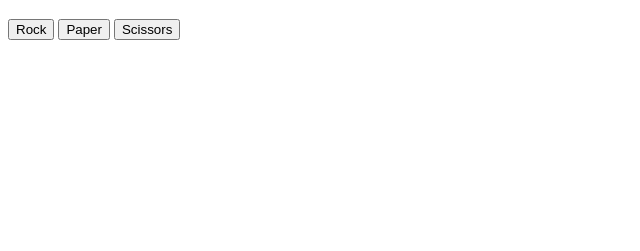
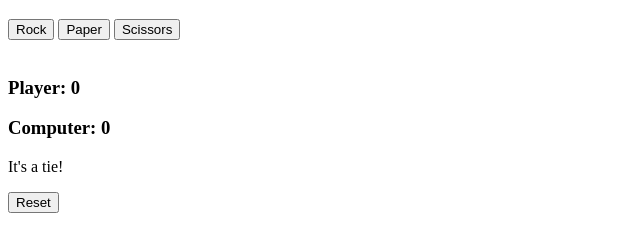
Before and after one commit to kmankan/RockPaperScissors, a plain HTML site: page index.html in a window 1280 px wide. Both pictures are taken after a click on the button "Rock". Shown: the part 61-312 px from the top of the page, without its empty margins (0-640 px from the left). Drawn offline with Linux system fonts and the light colour scheme.

Commit message:
Refreshed game interface
Buttons determine actions. Scoreboard dynamically changes. Automatic announcements depending on outcomes. Game stops when someone reaches 5 and buttons are disabled. Ability to reset the game.

```diff
--- a/index.html
+++ b/index.html
@@ -8,13 +8,24 @@
 </head>
 <body>
   <h1>Rock Paper Scissors Game</h1>
+
   <div id="choices">
     <button id="rock">Rock</button>
     <button id="paper">Paper</button>
     <button id="scissors">Scissors</button>
   </div>
 
+  <br>
 
+  <div id="scoreboard">
+  </div>
+
+  <div id="announcement">
+  </div>
+
+  <div id="reset">
+    <button id="newGame">Reset</button>
+  </div>
 
 </body>
 </html>
--- a/script.js
+++ b/script.js
@@ -30,8 +30,12 @@ function createScoreCounter() { // the robot helped me write this code
     computerWins += 1;
   }
 
-  function getScores() {
-    return `Player ${playerWins} Computer ${computerWins}`;
+  function getPlayerScore() {
+    return playerWins;
+  }
+
+  function getComputerScore() {
+    return computerWins;
   }
 
   function displayWinner() {
@@ -47,7 +51,8 @@ function createScoreCounter() { // the robot helped me write this code
   return {
     incrementPlayerWins,
     incrementComputerWins,
-    getScores,
+    getPlayerScore,
+    getComputerScore,
     displayWinner
   };
 }
@@ -105,19 +110,70 @@ function playRound(playerChoice, computerChoice, scoreCounter) {
 }
 
 function playGame() {
+  const scoreCounter = createScoreCounter(); //start the game counter
+
+  // Create scoreboard elements
+  const scoreboard = document.querySelector("#scoreboard");
+
+  const playerScore = document.createElement("h3"); //create element in DOM to track player
+  playerScore.textContent = `Player: ${scoreCounter.getPlayerScore()}`; //add player score from ScoreCounter funciton
+  scoreboard.appendChild(playerScore); //append to the scoreboard div
+
+  const computerScore = document.createElement("h3"); //same as above for Computer
+  computerScore.textContent = `Computer: ${scoreCounter.getComputerScore()}`;
+  scoreboard.appendChild(computerScore)
+
+  // Create game announcements element
+  const announcement = document.querySelector("#announcement");
+  const gameAnnouncement = document.createElement("p");
+  gameAnnouncement.textContent = "Select your move to start the game";
+  announcement.appendChild(gameAnnouncement);
+
+  // Function that checks for win condition
+  const checkWinner = (player, computer) => {
+    switch (true) {
+      case player === 5:
+        gameAnnouncement.textContent = "Player Wins the Game! Congratulations!";
+        disableButtons();
+        return
+      case computer == 5:
+        gameAnnouncement.textContent = "Computer Wins the Game! Try your luck again";
+        disableButtons();
+        return
+      default:
+        return
+    }
+  };
+
+  // Function that disables the game buttons after either player has won
+  const disableButtons = () => {
+    gameButtons.forEach((button) => {
+      button.disabled = true;
+    });
+  };
+
+  // Function that restarts the game
+  const resetGame = () => {
+    location.reload();
+  };
+
+  // Create a reset button element
+  const resetButton = document.querySelector("#reset button");
+  resetButton.addEventListener("click", resetGame);
+
+  //create a NodeList with all button ids
   const gameButtons = document.querySelectorAll("#choices button");
-  console.log("Game buttons:", gameButtons);
 
-  const scoreCounter = createScoreCounter();
-
+  //eventListener active for all buttons
+  //when button is pressed, take its id and pass it as the playerChoice to the playRound function
   gameButtons.forEach((button) => {
-    console.log("gameButtons function called");
     button.addEventListener("click", () => {
-      console.log("Button clicked:", button.id);
       const roundResult = playRound(button.id, getComputerChoice(), scoreCounter);
       console.log(roundResult);
-      console.log(scoreCounter.getScores());
-      // console.log(scoreCounter.displayWinner())
+      playerScore.textContent = `Player: ${scoreCounter.getPlayerScore()}`; //update playerScore in scoreboard div
+      computerScore.textContent = `Computer: ${scoreCounter.getComputerScore()}`; //update computerScore in scoreboard div
+      gameAnnouncement.textContent = roundResult //print the result of that match
+      checkWinner(scoreCounter.getPlayerScore(), scoreCounter.getComputerScore());
     });
     });
 }
```
